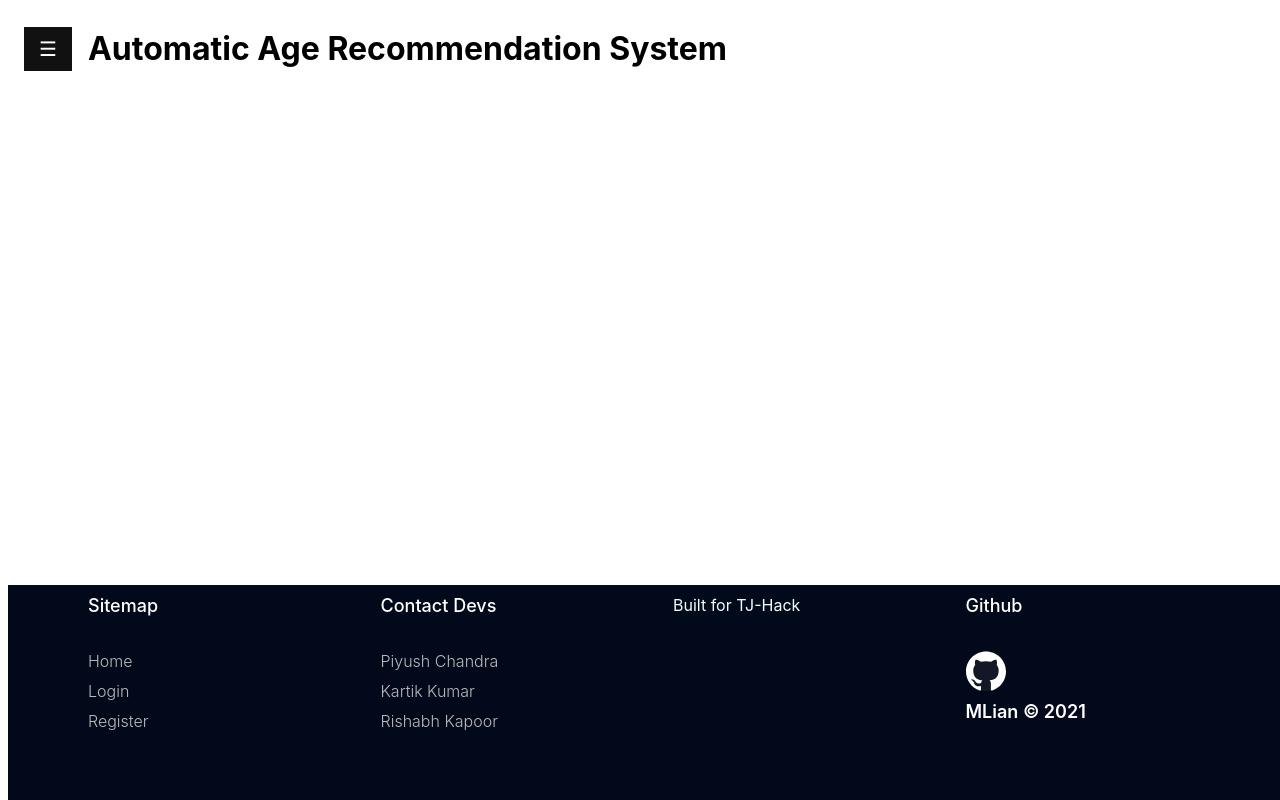
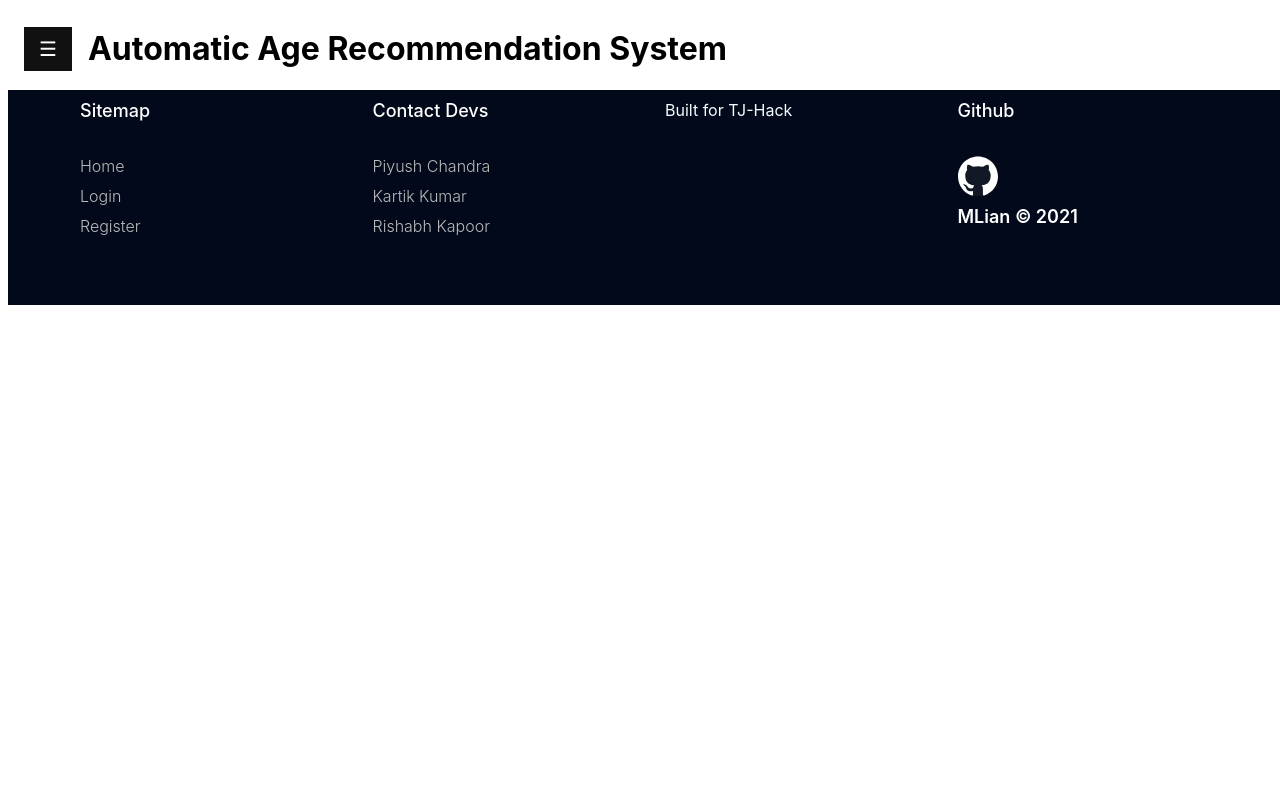
Before and after one commit to technojam/MLian, a Flask app: page / in a window 1280 px wide; the page is wider, and only the part inside the window is pictured. Run offline with Flask 2, Linux system fonts and the light colour scheme.

Commit message:
Update footer.css

```diff
--- a/static/css/footer.css
+++ b/static/css/footer.css
@@ -26,7 +26,6 @@ li{
 .footer{
 	background-color: #02091a;
     padding: 10px 10pc 0px 10px;
-	position: fixed;
 	width: 100%;
 	bottom: 0;
 	height: 205px;
```
